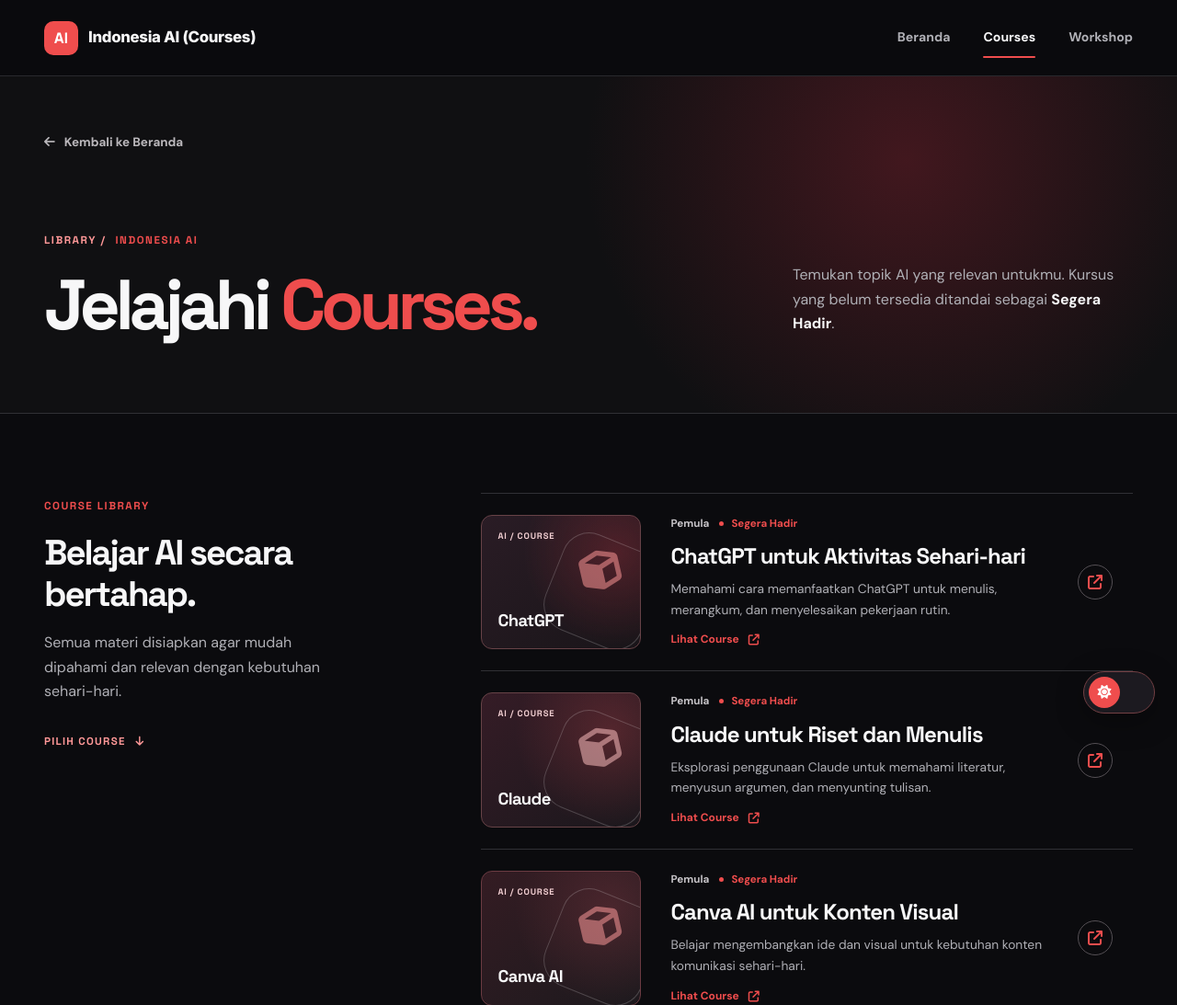
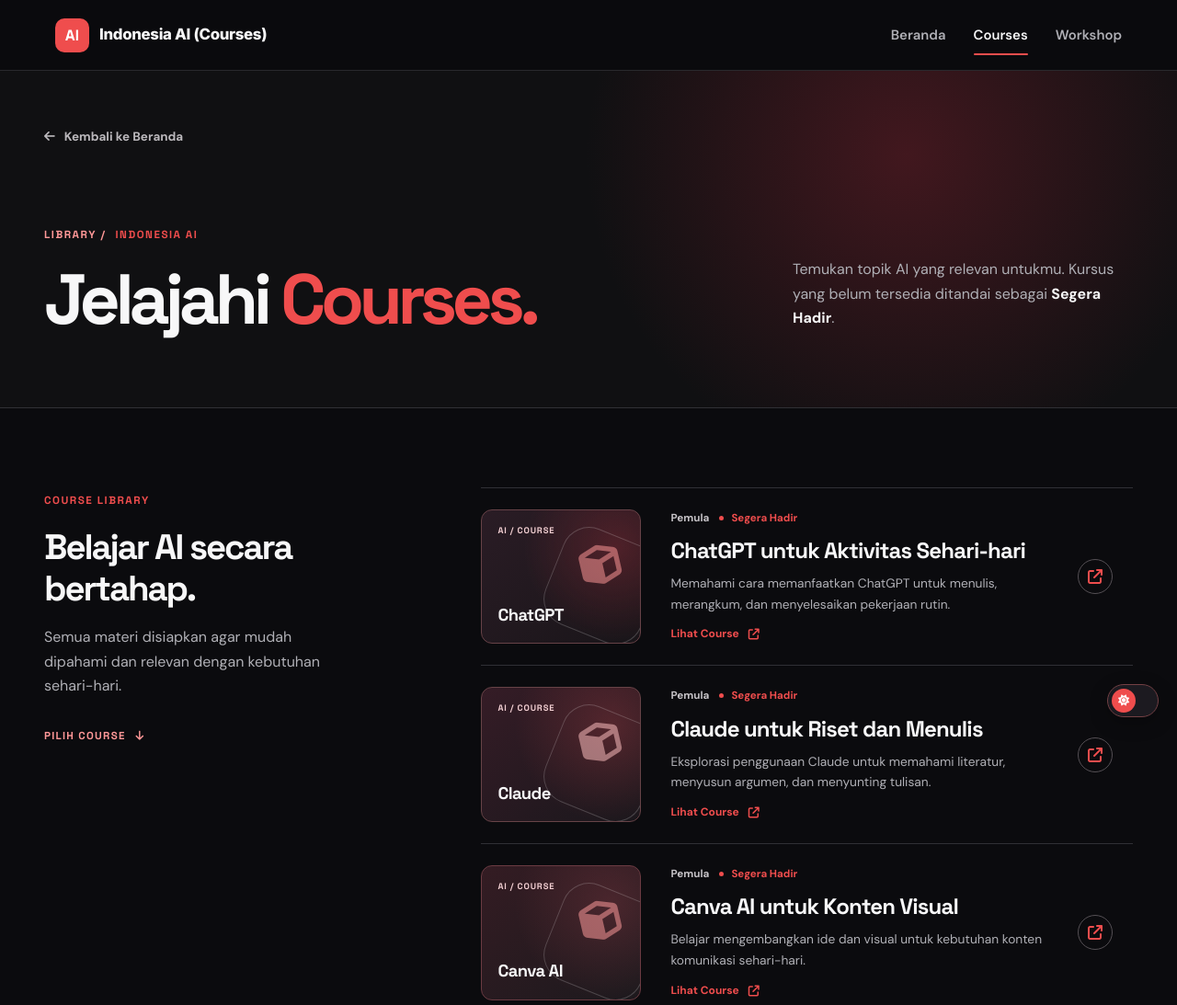
Before and after one commit to muhamuttaqien/ai-workshop, a Django app: page /courses/ in a window 1280 px wide. Shown: the top 1093 px of the page at 92% size. Run offline with Django 5.2, Linux system fonts and the light colour scheme; data comes from the database, SQL or seed files in the repository.

Commit message:
Mini Courses theme switch and align Courses header with Workshop sizing

```diff
--- a/courses/static/courses/style.css
+++ b/courses/static/courses/style.css
@@ -48,7 +48,8 @@ a:focus-visible, summary:focus-visible {
   border-bottom: 1px solid #29292d;
   backdrop-filter: blur(22px);
 }
-.platform-nav { display: flex; align-items: center; gap: 30px; min-height: 82px; }
+.platform-header .platform-container { width: min(1160px, calc(100% - 48px)); }
+.platform-nav { display: flex; align-items: center; gap: 30px; height: 76px; }
 .platform-brand {
   display: inline-flex;
   align-items: center;
@@ -73,12 +74,12 @@ a:focus-visible, summary:focus-visible {
   letter-spacing: normal;
 }
 .brand-text { color: #f7f7f8; font-size: 1.05rem; white-space: nowrap; }
-.platform-links { display: flex; align-items: center; gap: 36px; margin-left: auto; font-size: .88rem; font-weight: 700; }
+.platform-links { display: flex; align-items: center; gap: 30px; margin-left: auto; font-size: .93rem; font-weight: 600; }
 .platform-links a { position: relative; padding: 10px 0; color: var(--muted); transition: color .18s ease; }
 .platform-links a:hover, .platform-links a.current { color: var(--ink); }
 .platform-links a.current:after { position: absolute; content: ""; left: 0; right: 0; bottom: 0; height: 2px; border-radius: 2px; background: var(--accent); }
 .platform-mobile-menu { display: none; position: relative; margin-left: auto; }
-.platform-mobile-menu summary { display: grid; place-items: center; width: 44px; height: 44px; list-style: none; border: 1px solid var(--border); border-radius: 11px; cursor: pointer; }
+.platform-mobile-menu summary { display: grid; place-items: center; width: 42px; height: 42px; list-style: none; border: 0; border-radius: 0; background: transparent; cursor: pointer; }
 .platform-mobile-menu summary::-webkit-details-marker { display: none; }
 .platform-mobile-links { position: absolute; right: 0; top: calc(100% + 10px); display: grid; gap: 4px; min-width: 220px; padding: 10px; background: #19191d; border: 1px solid #444448; border-radius: 13px; box-shadow: 0 28px 55px #0009; }
 .platform-mobile-links a { display: block; padding: 11px 15px; border-radius: 8px; color: var(--ink); font-weight: 650; }
@@ -366,7 +367,8 @@ a:focus-visible, summary:focus-visible {
 }
 @media (max-width: 760px) {
   .platform-container { width: calc(100% - 36px); }
-  .platform-nav { min-height: 72px; }
+  .platform-header .platform-container { width: min(1160px, calc(100% - 32px)); }
+  .platform-nav { height: 68px; }
   .platform-links { display: none; }
   .platform-mobile-menu { display: block; }
   .platform-hero { padding: 53px 0 70px; }
--- a/courses/static/courses/themes.css
+++ b/courses/static/courses/themes.css
@@ -1,38 +1,37 @@
 /* Courses theme controls. Workshop uses a separate stylesheet and is unaffected. */
 #courses { scroll-margin-top: 98px; }
 
-/* Floating, compact on/off switch, present on Courses pages only. */
+/* Mini floating light/dark switch; Courses pages only. */
 .theme-toggle {
   position: fixed;
   z-index: 1100;
-  right: 24px;
-  bottom: calc(24px + env(safe-area-inset-bottom, 0px));
+  right: 20px;
+  bottom: calc(20px + env(safe-area-inset-bottom, 0px));
   display: flex;
   align-items: center;
   justify-content: flex-start;
-  width: 78px;
-  height: 46px;
-  flex: 0 0 78px;
-  padding: 5px;
+  width: 56px;
+  height: 36px;
+  padding: 4px;
   border: 1px solid #734044;
   border-radius: 999px;
   background: #1c1a20;
-  box-shadow: 0 8px 32px rgba(0,0,0,.32);
+  box-shadow: 0 6px 20px rgba(0,0,0,.25);
   cursor: pointer;
   transition: background .2s ease, border-color .2s ease, box-shadow .2s ease;
 }
-.theme-toggle:hover { border-color: #ef4d4d; box-shadow: 0 10px 34px rgba(0,0,0,.38); }
+.theme-toggle:hover { border-color: #ef4d4d; box-shadow: 0 8px 24px rgba(0,0,0,.32); }
 .theme-toggle:focus-visible { outline: 2px solid #ef4d4d; outline-offset: 4px; }
 .theme-toggle .theme-icon {
   display: grid;
   place-items: center;
-  width: 34px;
-  height: 34px;
-  flex: 0 0 34px;
+  width: 26px;
+  height: 26px;
+  flex: 0 0 26px;
   border-radius: 50%;
   background: #ef4d4d;
   color: #fff;
-  font-size: .94rem;
+  font-size: .76rem;
   transition: transform .2s ease;
 }
 
@@ -70,12 +69,12 @@ html[data-theme="light"] .theme-toggle {
 html[data-theme="light"] .theme-toggle:hover { background: #fff4f4; border-color: #ef4d4d; }
 html[data-theme="light"] .theme-toggle .theme-icon {
   color: #fff;
-  transform: translateX(32px);
+  transform: translateX(20px);
 }
 html[data-theme="light"] .platform-mobile-menu summary {
   color: #232327;
-  background: #fff;
-  border-color: #d7d7dc;
+  background: transparent;
+  border: 0;
 }
 html[data-theme="light"] .platform-mobile-links {
   background: #fff;
@@ -229,14 +228,9 @@ html[data-theme="light"] .footer-bottom { color: #626269; border-color: #d6d6da;
   #courses { scroll-margin-top: 83px; }
   .platform-nav { gap: 12px; }
   .theme-toggle {
-    right: 16px;
-    bottom: calc(16px + env(safe-area-inset-bottom, 0px));
-    width: 72px;
-    height: 44px;
-    flex-basis: 72px;
-    padding: 4px;
+    right: 12px;
+    bottom: calc(12px + env(safe-area-inset-bottom, 0px));
   }
-  html[data-theme="light"] .theme-toggle .theme-icon { transform: translateX(28px); }
   .platform-mobile-menu { margin-left: auto; }
 }
 @media (prefers-reduced-motion: reduce) {
```
Also changed, not shown: courses/tests.py (+14 -0 lines), tests/browser_smoke.py (+19 -0 lines).
